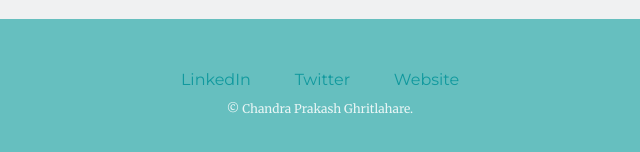
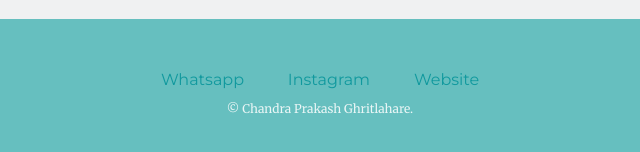
Before and after one commit to ChandraPrakash24/cvok, a plain HTML site: page index.html in a window 1280 px wide. Shown: the part 2190-2342 px from the top of the page, 320-960 px from the left. Drawn offline with Linux system fonts and the light colour scheme.

Commit message:
Update index.html
changing links

```diff
--- a/index.html
+++ b/index.html
@@ -54,9 +54,9 @@
 
 
       <div class="bottom-container">
-        <a class="footer-link" href="https://www.linkedin.com/">LinkedIn</a>
-        <a class="footer-link" href="https://twitter.com/">Twitter</a>
-        <a class="footer-link" href="https://techcrunch.com/">Website</a>
+        <a class="footer-link" href="https://wa.me/917898992791">Whatsapp</a>
+        <a class="footer-link" href="https://www.instagram.com/chandra_prakash_lahare/">Instagram</a>
+        <a class="footer-link" href="https://chandraprakash24.github.io/cvok/">Website</a>
         <p class="CopyRight">© Chandra Prakash Ghritlahare.</p>
       </div>
 
```
